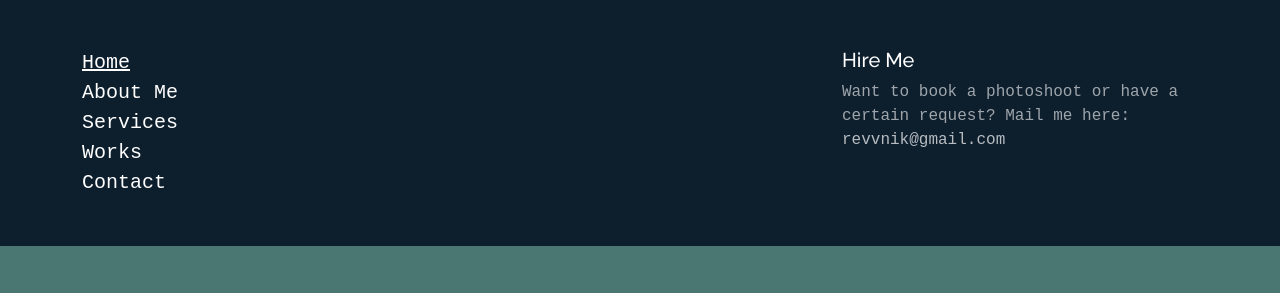
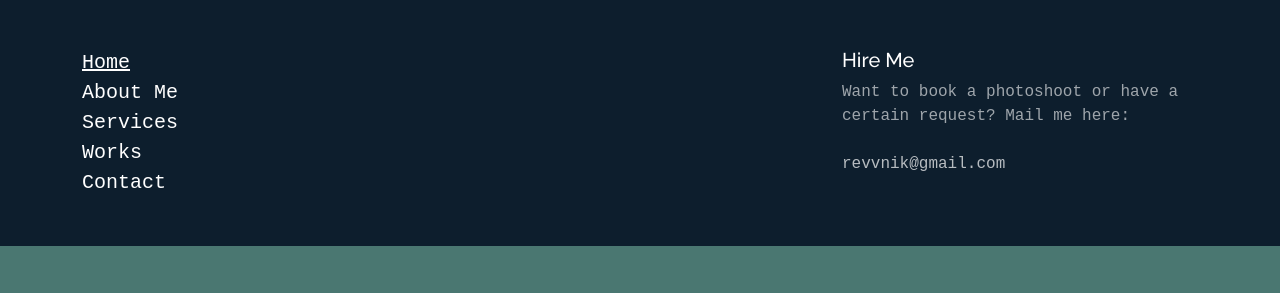
Before and after one commit to revvnik/portfolio, a plain HTML site: page index.html in a window 1280 px wide. Both pictures are taken after a click on the link 1184 px from the left and 75 px from the top of the page. Shown: the top 293 px of the page. Drawn offline with Linux system fonts and the light colour scheme; a web font is replaced by a local one.

Commit message:
index.html aktualisieren

```diff
--- a/index.html
+++ b/index.html
@@ -51,7 +51,7 @@
         </div>
         <div class="col-md-4 d-none d-md-block">
           <h3>Hire Me</h3>
-          <p>Want to book a photoshoot or have a certain request? Mail me here:<br> <a href="mailto:revvnik@gmail.com">revvnik@gmail.com</a></p>
+          <p>Want to book a photoshoot or have a certain request? Mail me here:<br><br> <a href="mailto:revvnik@gmail.com">revvnik@gmail.com</a></p>
         </div>
       </div>
 
```
